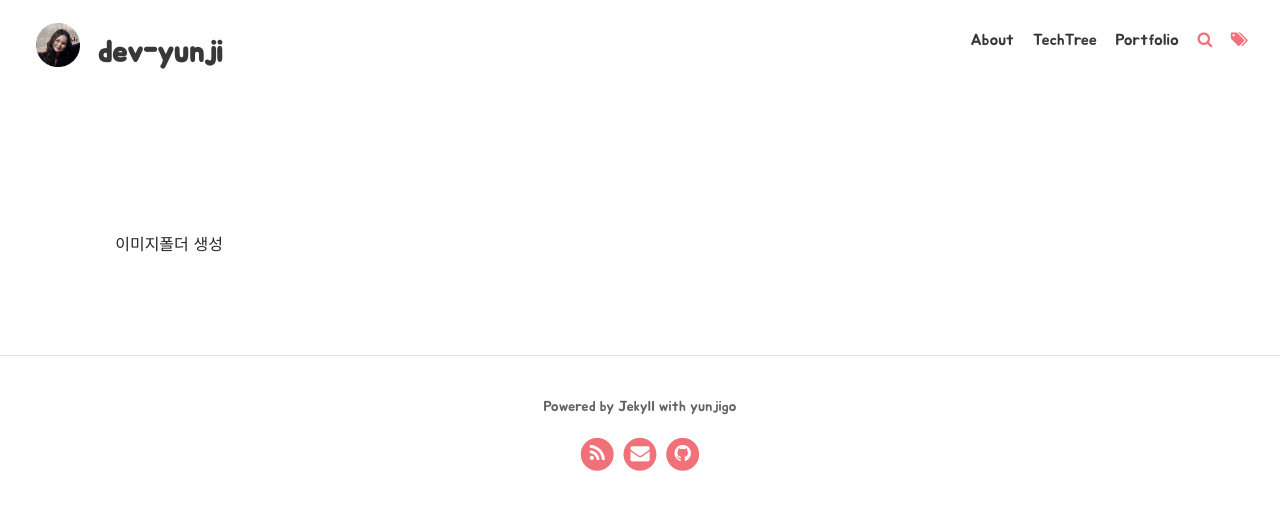
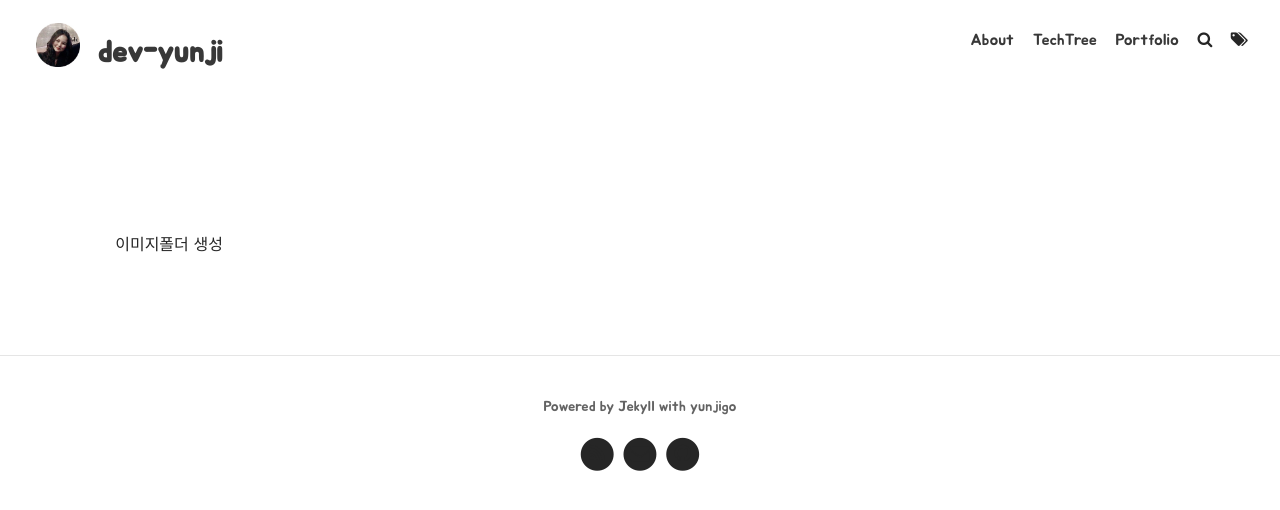
Before and after one commit to yunjigo92/yunjigo92.github.io, a Jekyll site: the page built from img/img.md, in a window 1280 px wide. Shown: the top 510 px of the page. Built offline with Jekyll 4.4.1, drawn with Linux system fonts in a browser that asks for light colours; nearby versions of some CDN libraries; some web fonts are replaced; our own code applies the rules of GitHub Pages for plain Markdown files; library files that are not in the unit come from our copies.

Commit message:
Update yunji.css

```diff
--- a/assets/css/yunji.css
+++ b/assets/css/yunji.css
@@ -77,7 +77,7 @@ blockquote {
 i,a,#text{
     color : #f07178;
 }
-nav a{
+.fa-bars, .fa-search, .fa-tags, .fa-stack i{
      color : #262626;
 }
 .tag-anchor a {
```
